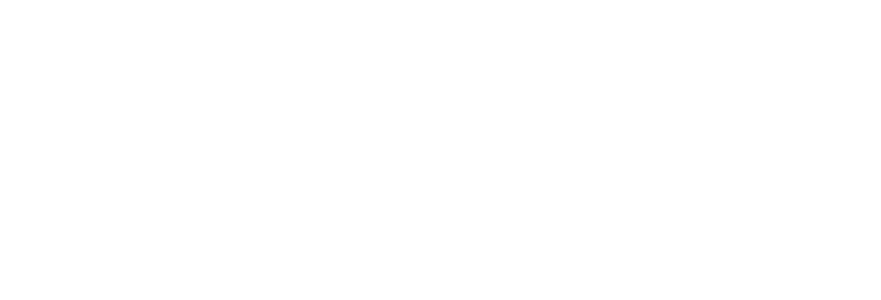
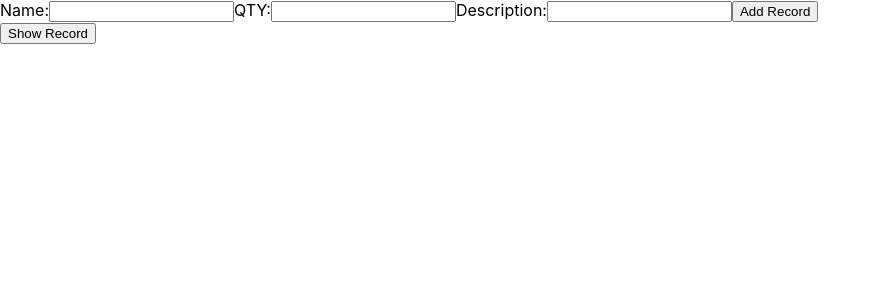
Before and after one commit to awhiteGITHUB/QIMS2_Milestone_Project_3-, a React (Create React App) app in the folder client/: page /Dashboard in a window 1280 px wide. Shown: the top 300 px of the page, without its empty margins (0-881 px from the left). Built offline with nearby package versions, Linux system fonts and the light colour scheme.

Commit message:
Commit #10 Dashboard, LandingPage creation

```diff
--- a/client/package.json
+++ b/client/package.json
@@ -7,6 +7,7 @@
     "@testing-library/react": "^13.3.0",
     "@testing-library/user-event": "^13.5.0",
     "assert": "^2.0.0",
+    "axios": "^0.27.2",
     "buffer": "^6.0.3",
     "crypto-browserify": "^3.12.0",
     "express-jwt": "^7.7.5",
--- a/client/src/App.js
+++ b/client/src/App.js
@@ -3,6 +3,9 @@
 import Login from './pages/Login'
 import Register from './pages/Register'
 import Dashboard from './pages/Dashboard'
+import LandingPage from './pages/LandingPage'
+
+
 
 const App = () => {
 return (
@@ -11,7 +14,8 @@
 <Routes>
 <Route path="/Login" element={<Login/>} />
 <Route path="/Register" element={<Register/>} />
-<Route path="/Dashboard" exact component={Dashboard} />
+<Route path="/Dashboard" element={<Dashboard/>} />
+<Route path="/LandingPage" element={<LandingPage/>} />
 </Routes>
 </BrowserRouter>
 
--- a/client/src/index.js
+++ b/client/src/index.js
@@ -2,8 +2,6 @@
 import ReactDOM from 'react-dom/client'
 import './index.css'
 import App from './App'
-
-
 
 const root = ReactDOM.createRoot(document.getElementById("root"));
 root.render(
--- a/client/src/pages/Dashboard.js
+++ b/client/src/pages/Dashboard.js
@@ -0,0 +1,134 @@
+import { useState } from "react";
+import Axios from "axios";
+
+function Dashboard() {
+  const [name, setName] = useState("");
+  const [qty, setQty] = useState(0);
+  const [description, setDescription] = useState("");
+
+
+
+
+  const [recordList, setRecordList] = useState([]);
+
+  const addRecord = () => {
+    Axios.post("http://localhost:1337/api/create", {
+      name: name,
+      qty: qty,
+      description: description,
+
+    }).then(() => {
+      setRecordList([
+        ...recordList,
+        {
+          name: name,
+          qty: qty,
+          description: description,
+
+        },
+      ]);
+    });
+  };
+
+  const getRecord = () => {
+    Axios.get("http://localhost:1337/employees").then((response) => {
+      setRecordList(response.data);
+    });
+  };
+
+  const updateRecordQty = (id) => {
+    Axios.put("http://localhost:1337/update", { wage: newQty, id: id }).then(
+      (response) => {
+        setRecordList(
+          recordList.map((val) => {
+            return val.id === id
+              ? {
+                  id: val.id,
+                  name: val.name,
+                  description: val.description,
+                  qty: newQty,
+
+                }
+              : val;
+          })
+        );
+      }
+    );
+  };
+
+  const deleteRecord = (id) => {
+    Axios.delete(`http://localhost:1337/delete/${id}`).then((response) => {
+      setRecordList(
+        recordList.filter((val) => {
+          return val.id !== id;
+        })
+      );
+    });
+  };
+
+  return (
+    <div className="App">
+      <div className="information">
+        <label>Name:</label>
+        <input
+          type="text"
+          onChange={(event) => {
+            setName(event.target.value);
+          }}
+        />
+        <label>QTY:</label>
+        <input
+          type="number"
+          onChange={(event) => {
+            setQty(event.target.value);
+          }}
+        />
+        <label>Description:</label>
+        <input
+          type="text"
+          onChange={(event) => {
+            setDescription(event.target.value);
+          }}
+
+         />
+        <button onClick={addRecord}>Add Record</button>
+      </div>
+      <div className="records">
+        <button onClick={getRecord}>Show Record</button>
+
+        {recordList.map((val, key) => {
+          return (
+            <div className="record">
+              <div>
+                <h3>Name: {val.name}</h3>
+                <h3>QTY: {val.qty}</h3>
+                <h3>Description: {val.description}</h3>
+              </div>
+              <div>
+
+                <button
+                  onClick={() => {
+                    updateRecordQty(val.id);
+                  }}
+                >
+                  {" "}
+                  Update
+                </button>
+
+                <button
+                  onClick={() => {
+                    deleteRecord(val.id);
+                  }}
+                >
+                  Delete
+                </button>
+              </div>
+            </div>
+          );
+        })}
+      </div>
+    </div>
+  );
+}
+
+export default Dashboard;
--- /dev/null
+++ b/client/src/pages/LandingPage.js
@@ -0,0 +1,19 @@
+
+function Home() {
+    return (
+      <main>
+        <h1>HOME</h1>
+        <div >
+          <img height="300" width="500" src="http://localhost:5000/images/chia-fruit-drink.jpg" alt="Chia Fruit Shake" />
+          <div>
+            Photo by <a href="AUTHOR_LINK">Brenda Godinez</a> on <a href="UNSPLASH_LINK">Unsplash</a>
+          </div>
+        </div>
+        <a href="/places">
+          <button className="btn-primary">Places Page</button>
+        </a>
+      </main>
+    );
+  }
+
+  export default Home;
```
Also changed, not shown: 2 other files (tests, documents, lock files or other folders).
